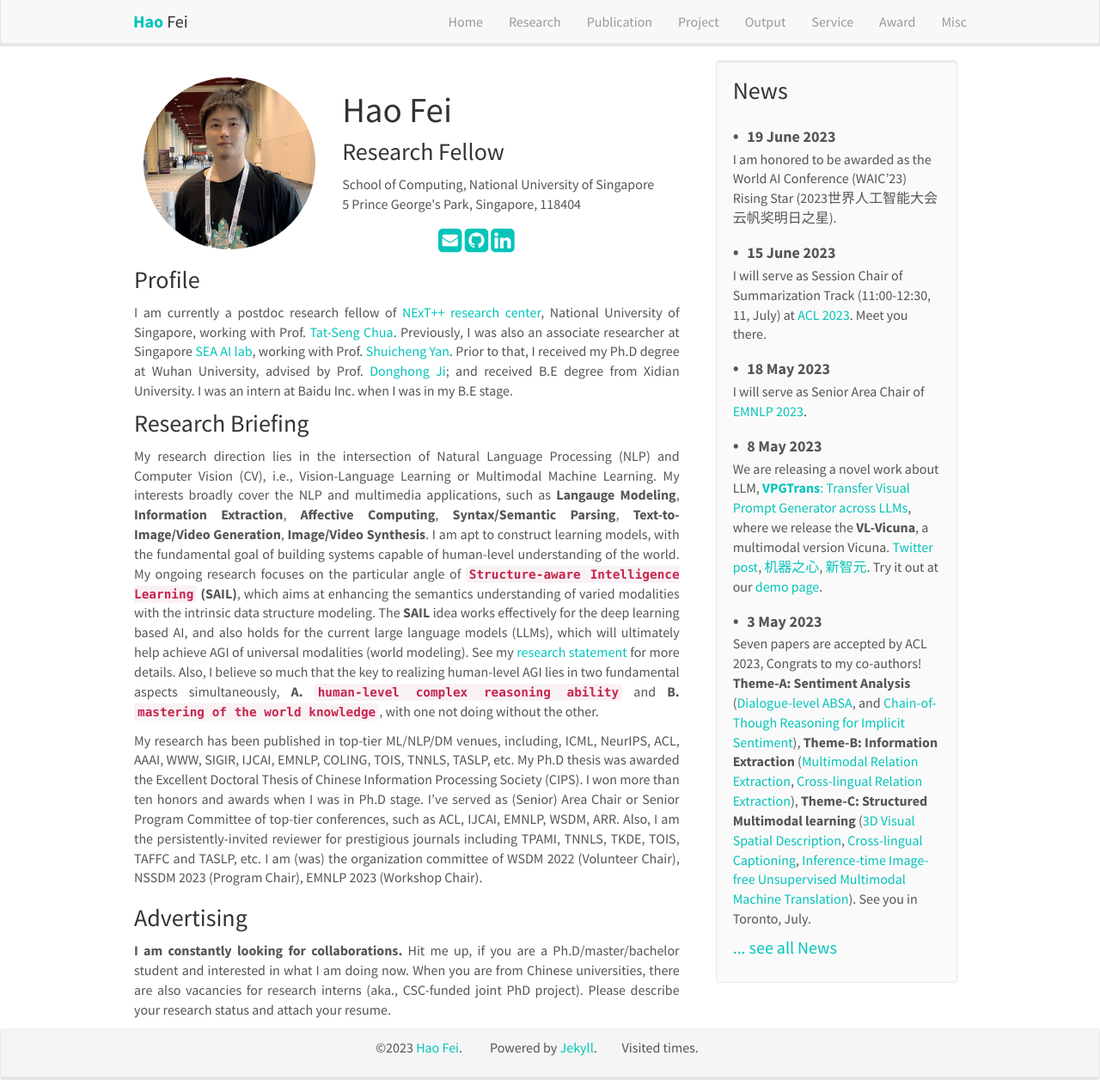
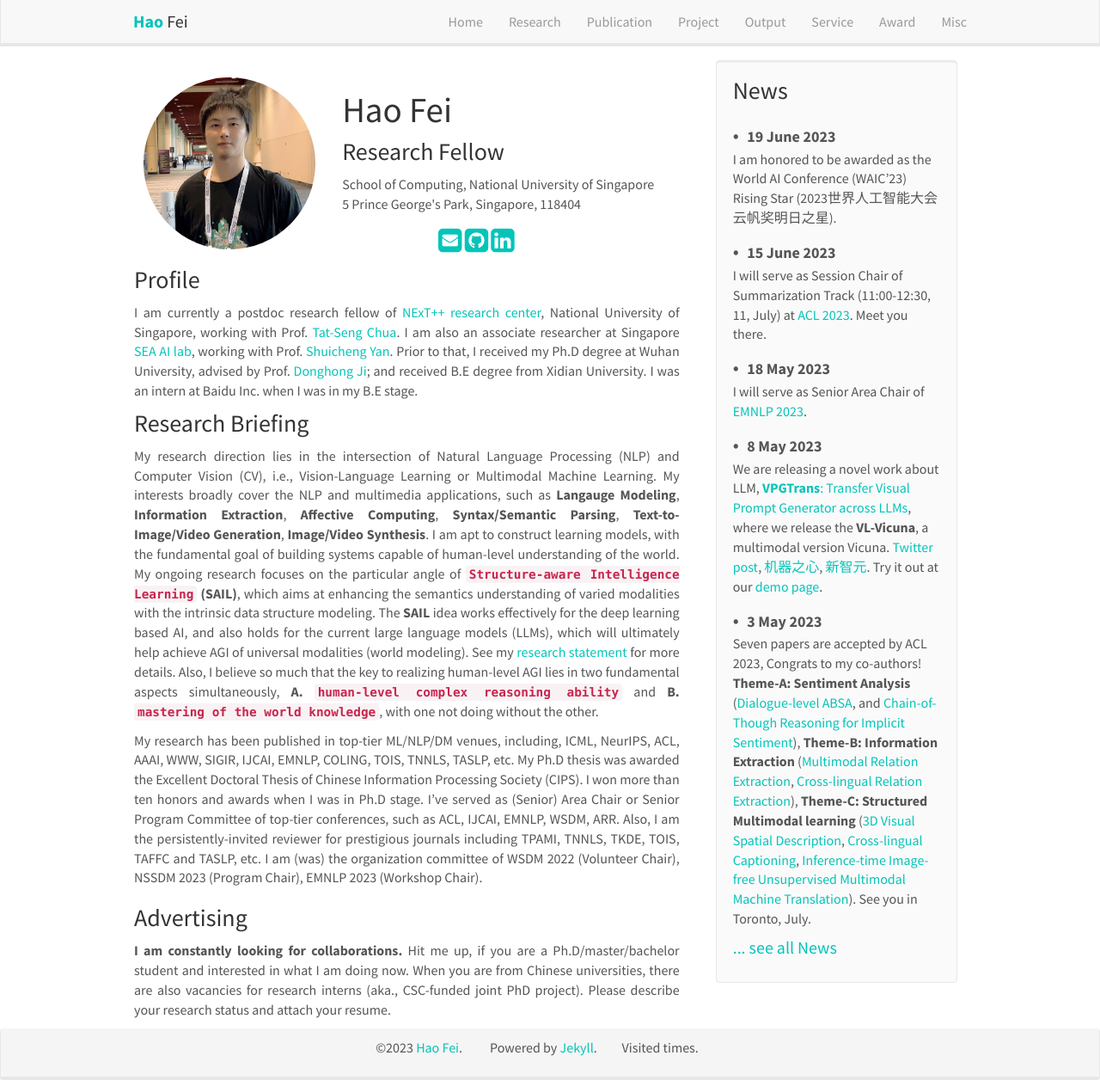
Before and after one commit to scofield7419/scofield7419.github.io, a Jekyll site: the page built from _pages/home.md, in a window 1280 px wide and 1256 px high. Shown: the whole window at 86% size. Built offline with Jekyll 4.4.1, drawn with Linux system fonts in a browser that asks for light colours; nearby versions of some CDN libraries; comment, search, counter and statistics services are not loaded; a style sheet for code colours, icons or effects is not loaded.

Commit message:
Update home.md

```diff
--- a/_pages/home.md
+++ b/_pages/home.md
@@ -45,7 +45,7 @@ permalink: /
 
 ### Profile
 I am currently a postdoc research fellow of [NExT++ research center](https://www.nextcenter.org/team), National University of Singapore, working with Prof. [Tat-Seng Chua](https://www.chuatatseng.com/).
-Previously, I was also an associate researcher at Singapore [SEA AI lab](https://sail.sea.com/), working with Prof. [Shuicheng Yan](https://yanshuicheng.info/).
+I am also an associate researcher at Singapore [SEA AI lab](https://sail.sea.com/), working with Prof. [Shuicheng Yan](https://yanshuicheng.info/).
 Prior to that, I received my Ph.D degree at Wuhan University, advised by Prof. [Donghong Ji](https://scholar.google.com/citations?user=2Q-7u3AAAAAJ);
 and received B.E degree from Xidian University.
 I was an intern at Baidu Inc. when I was in my B.E stage.
```
